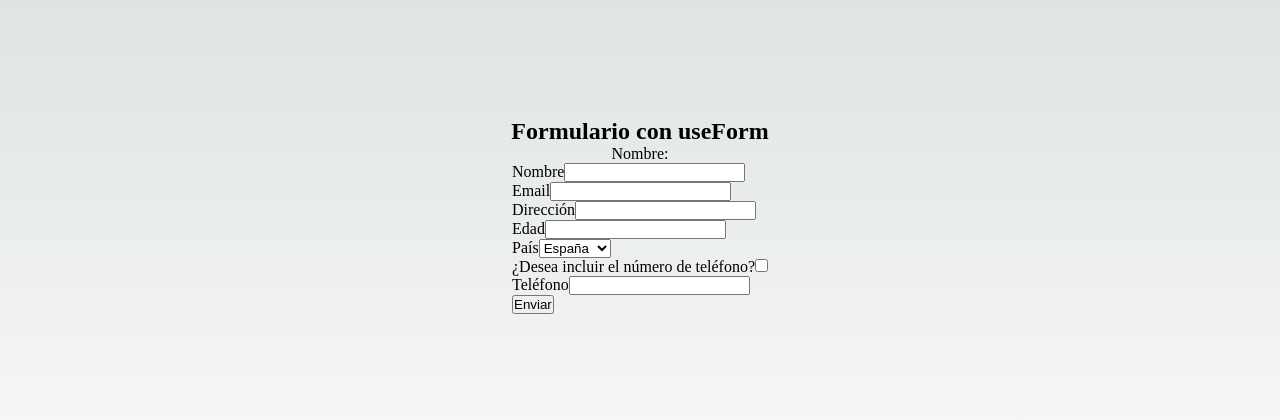
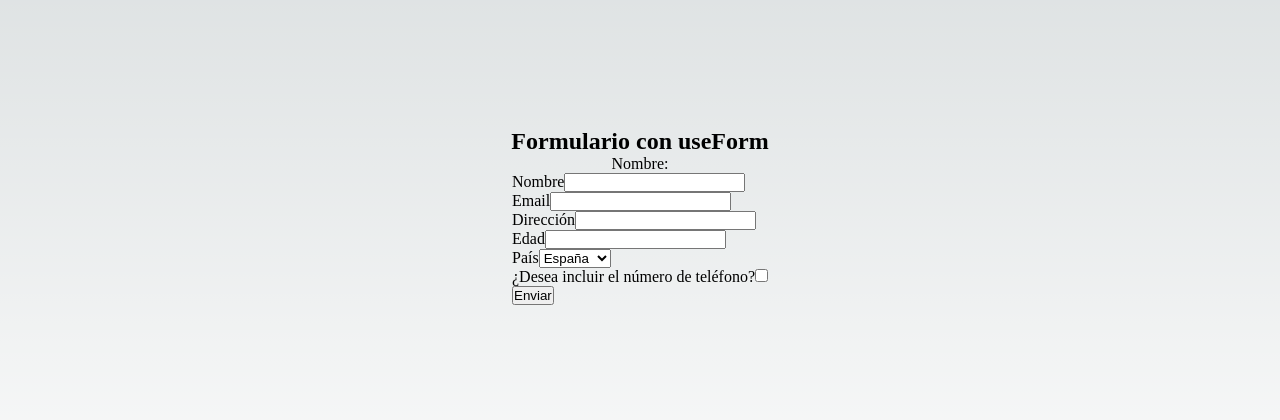
Before and after one commit to Aluonam/useForm, a Next.js app: page / in a window 1280 px wide. Shown: the part 184-604 px from the top of the page. Built offline with nearby package versions, Linux system fonts and the light colour scheme.

Commit message:
feat: put hidden div inside condition
{namefunctionWatch && <hiddenDiv>

```diff
--- a/components/ExampleUseForm.jsx
+++ b/components/ExampleUseForm.jsx
@@ -10,7 +10,7 @@ const ExampleUseForm = () => {
     console.log(data);
   };
 
-  const showPhone = watch('showPhone')
+  const incluirTelefono = watch('incluirTelefono')
 
   return (
     <>
@@ -57,10 +57,13 @@ const ExampleUseForm = () => {
             <label>¿Desea incluir el número de teléfono?</label>
             <input type='checkbox' {...register('incluirTelefono')}></input>
         </div>
-        <div>
-            <label>Teléfono</label>
-            <input type='text' {...register('telefono')}></input>
-        </div>
+        {incluirTelefono && (
+            <div>
+                <label>Teléfono</label>
+                <input type='text' {...register('telefono')}></input>
+            </div>
+        )}
+
 
         <input type='submit' value='Enviar' />
       </form>
```
